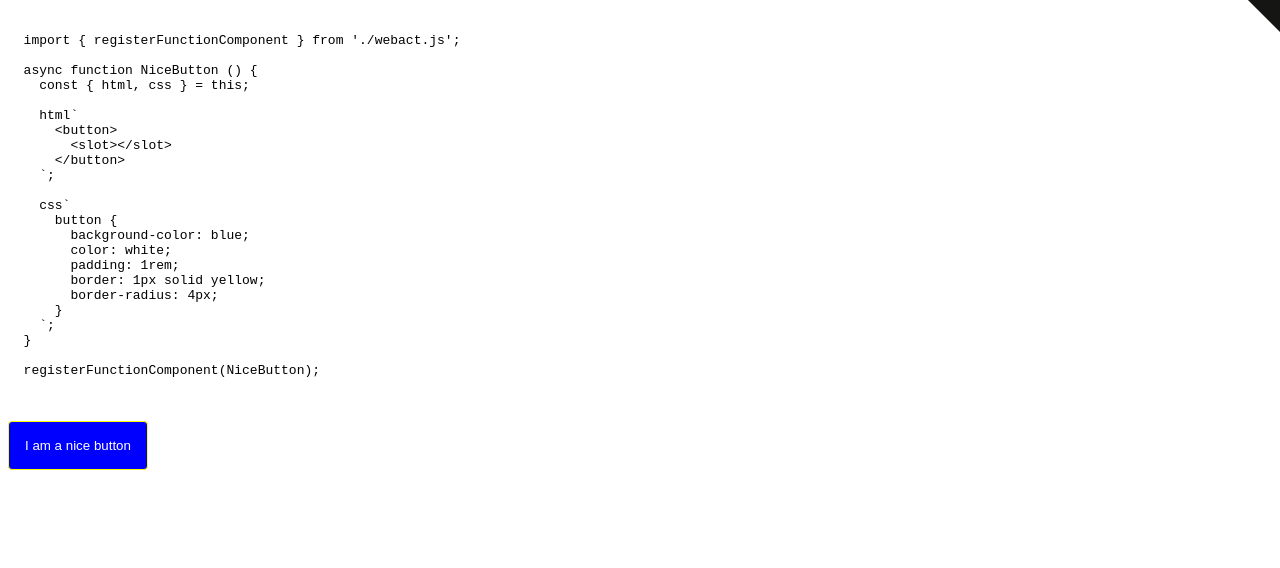
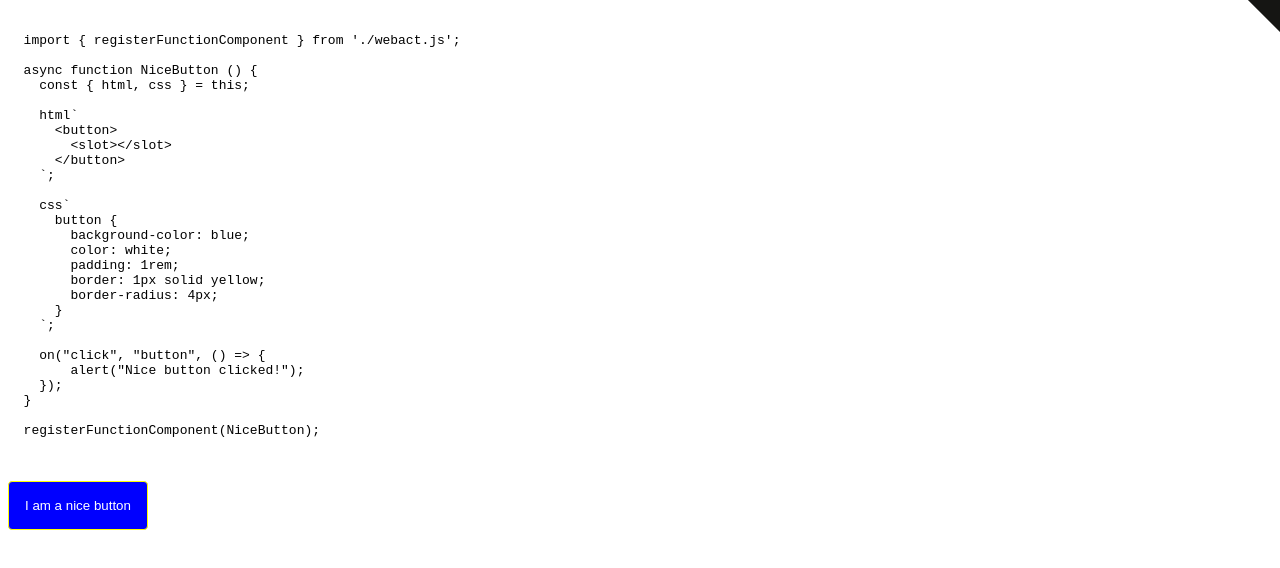
Before and after one commit to enjikaka/webact, a website: page docs/function-component-events.html in a window 1280 px wide. Shown: the part 48-616 px from the top of the page. Drawn offline with Linux system fonts and the light colour scheme.

Commit message:
Include .on in dox

```diff
--- a/docs/function-component-events.html
+++ b/docs/function-component-events.html
@@ -28,6 +28,10 @@
         border-radius: 4px;
       }
     `;
+
+    on("click", "button", () => {
+        alert("Nice button clicked!");
+    });
   }
 
   registerFunctionComponent(NiceButton);
```
